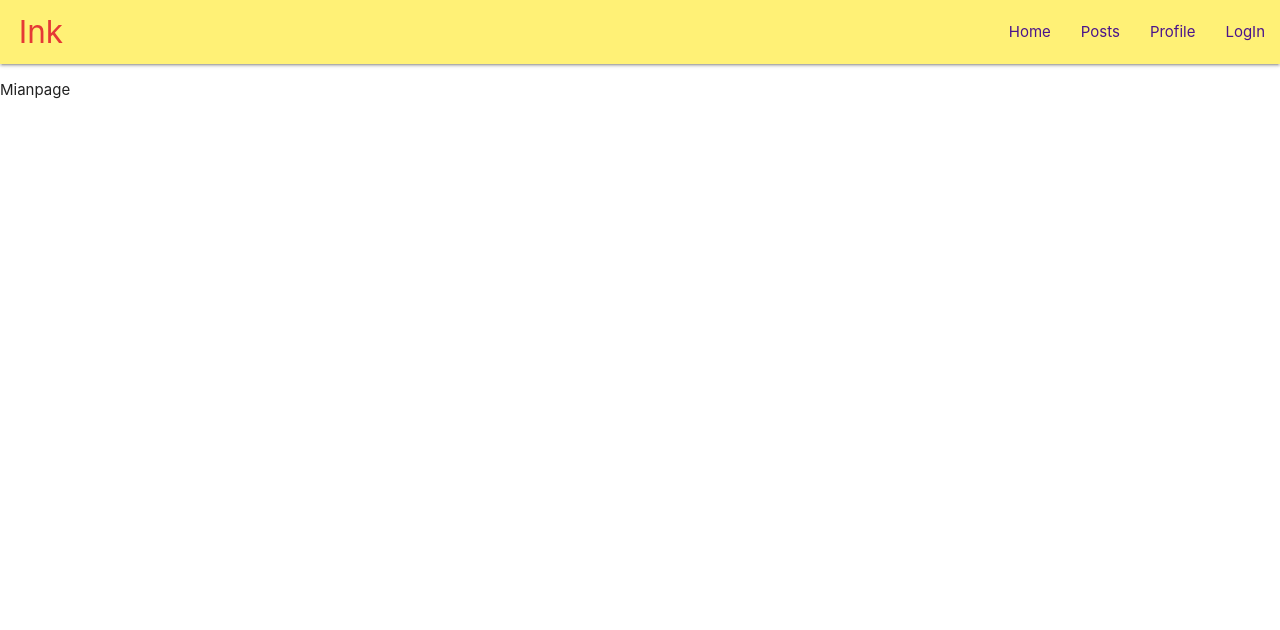
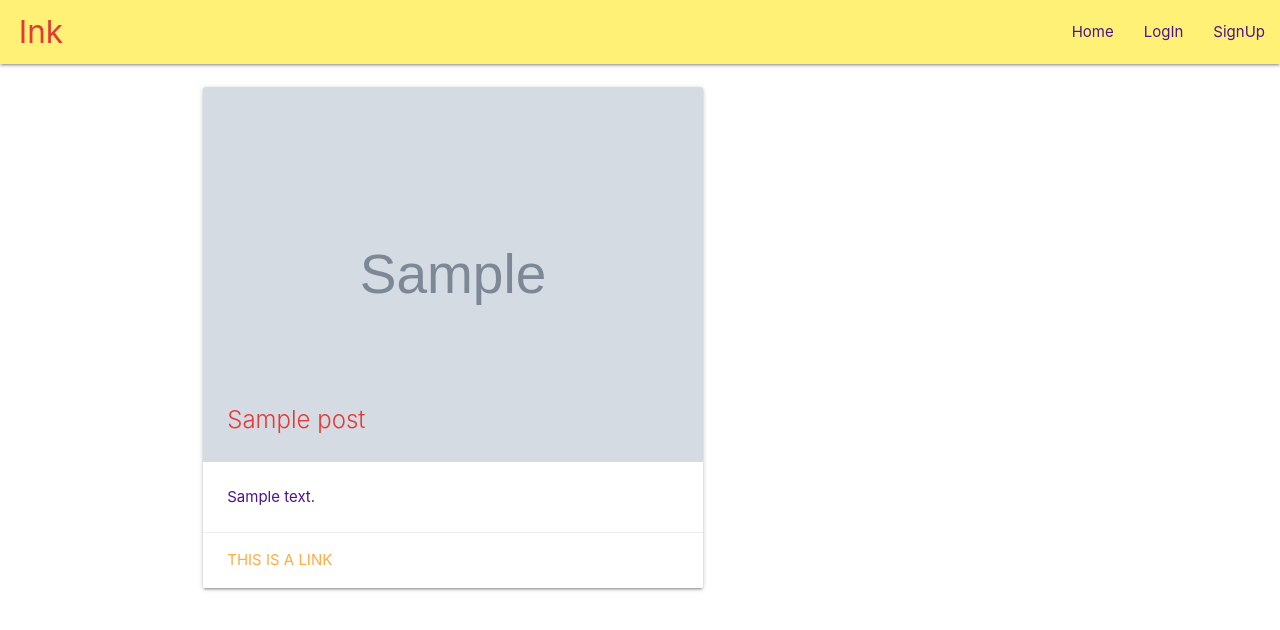
Before and after one commit to farrukh-ahm/ink_blog, a Django app: page / in a window 1280 px wide. Shown: the top 630 px of the page. Run offline with Django 3.2, Linux system fonts and the light colour scheme; tables that the repository leaves empty hold one stand-in row (values such as "Sample post"); grey boxes marked "Sample" are stand-in pictures.

Commit message:
Prepare the home page

```diff
--- a/ink/views.py
+++ b/ink/views.py
@@ -4,8 +4,9 @@ from django.views import generic, View
 from .models import *
 from django.utils.text import slugify
 
-class Home(View):
+class Home(generic.ListView):
 
-    def get(self, request, *args, **kwargs):
-
-        return render(request, 'index.html')
+    model = Post
+    queryset = Post.objects.all()
+    paginate_by = 9
+    template_name = 'index.html'
--- a/static/css/style.css
+++ b/static/css/style.css
@@ -3,3 +3,7 @@
         padding-inline-start: 1.25rem;
     }
 }
+
+.card-handler{
+    margin-block-start: 1rem !important;
+}
--- a/templates/base.html
+++ b/templates/base.html
@@ -18,12 +18,32 @@
         <div class="nav-wrapper  yellow lighten-2">
           <a href="#!" class="brand-logo red-text text-darken-1 offset-s2" id="title">Ink</a>
           <a href="#" data-target="mobile-demo" class="sidenav-trigger purple-text text-darken-4"><i class="material-icons">menu</i></a>
+            {%   if user.is_authenticated%}
+                {% if user.is_superuser %}
                     <ul class="right hide-on-med-and-down ">
                         <li><a href="" class="purple-text text-darken-4">Home</a></li>
                         <li><a href="" class="purple-text text-darken-4">Posts</a></li>
                         <li><a href="" class="purple-text text-darken-4">Profile</a></li>
+                        <li><a href="{% url 'admin:index' %}" class="purple-text text-darken-4">Admin</a></li>
+                        <li><a href="" class="purple-text text-darken-4">LogOut</a></li>
+                    </ul>
+                {% else %}
+                <ul class="right hide-on-med-and-down ">
+                    <li><a href="" class="purple-text text-darken-4">Home</a></li>
+                    <li><a href="" class="purple-text text-darken-4">Posts</a></li>
+                    <li><a href="" class="purple-text text-darken-4">Profile</a></li>
+                    <li><a href="" class="purple-text text-darken-4">LogOut</a></li>
+                </ul>
+                {% endif %}
+            {% else %}
+
+                <ul class="right hide-on-med-and-down ">
+                    <li><a href="" class="purple-text text-darken-4">Home</a></li>
                     <li><a href="" class="purple-text text-darken-4">LogIn</a></li>
+                    <li><a href="" class="purple-text text-darken-4">SignUp</a></li>
                 </ul>
+
+            {% endif %}
         </div>
     </nav>
 
@@ -34,7 +54,15 @@
         <li><a href="" class="purple-text text-darken-4">LogIn</a></li>
     </ul>
 
-    <div>
+    {% if user.is_authenticated %}
+    <div class="row">
+        <div class="col s4 m4 push-s4 push-m6">
+            Welcome {{user.get_username}}
+        </div>
+    </div>
+    {% endif %}
+
+    <div class="container">
         {% block content %}
 
         {% endblock %}
--- a/templates/index.html
+++ b/templates/index.html
@@ -1,6 +1,44 @@
 {% extends 'base.html' %}
 
 {% block content %}
-    <p>Mianpage</p>
+
+    {% for post in post_list %}
+        <div class="row">
+            <div class="col s12 m7 card-handler">
+                <div class="card">
+                    <div class="card-image">
+                        <img src="{{post.featured_image.url}}" alt="{{post.title}}">
+                        <span class="card-title red-text text-darken-1">{{post.title}}</span>
+                    </div>
+                        <div class="card-content">
+                            <p class="purple-text text-darken-4">{{post.excerpt}}</p>
+                        </div>
+                    <div class="card-action">
+                        <a href="#">This is a link</a>
+                    </div>
+                </div>
+            </div>
+            {% if forloop.counter|divisibleby:3 %}
+      </div>
+      <div class="row">
+            {% endif %}
+
+        {% endfor %}
+      </div>
+
+      <!-- Pagination -->
+        {% if is_paginated %}
+
+            <ul class="pagination center">
+                {% if page_obj.has_previous %}
+                <li><a href="?page={{ page_obj.previous_page_number }}" class="page-link">&laquo; PREV </a></li>
+                {% endif %}
+                {% if page_obj.has_next %}
+                <li><a href="?page={{ page_obj.next_page_number }}" class="page-link"> NEXT &raquo;</a></li>
+
+                {% endif %}
+            </ul>
+
+        {% endif %}
 
 {% endblock %}
```
Lines whose indentation alone changed are shown as unchanged.
